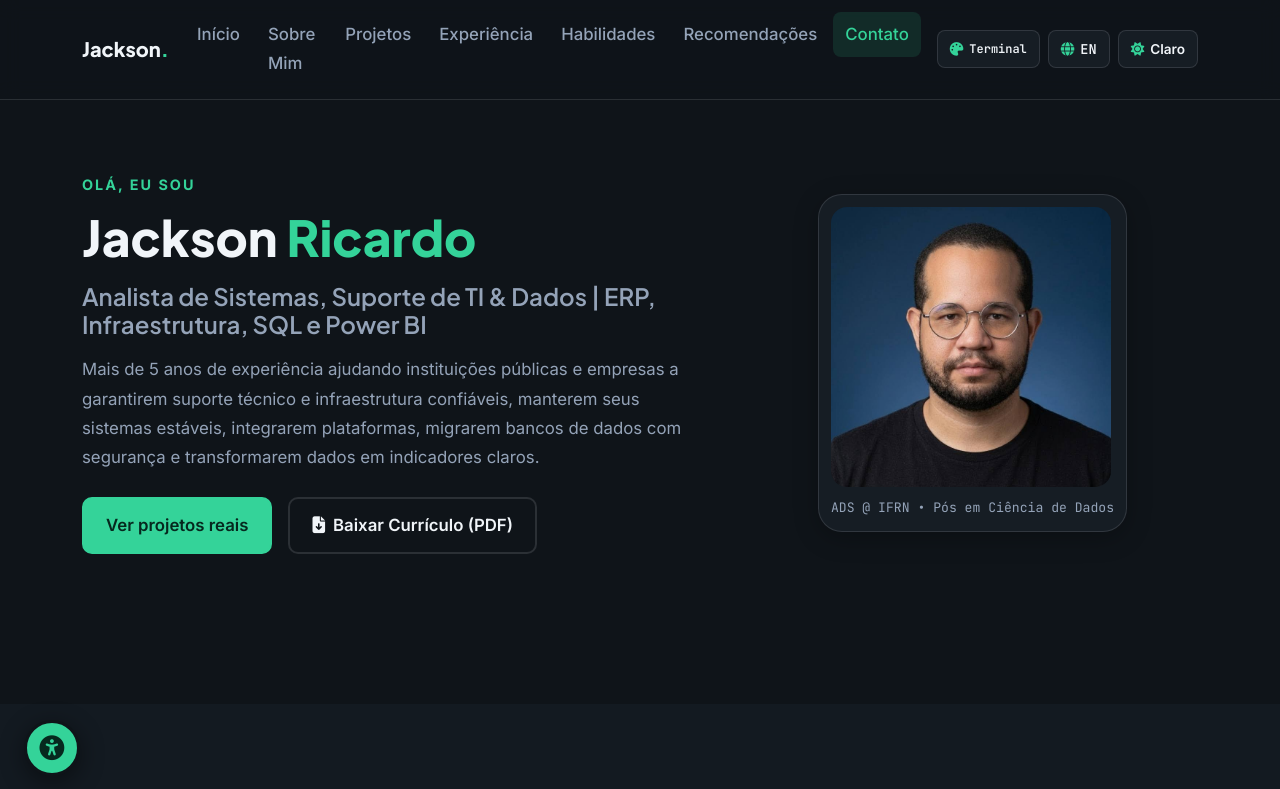
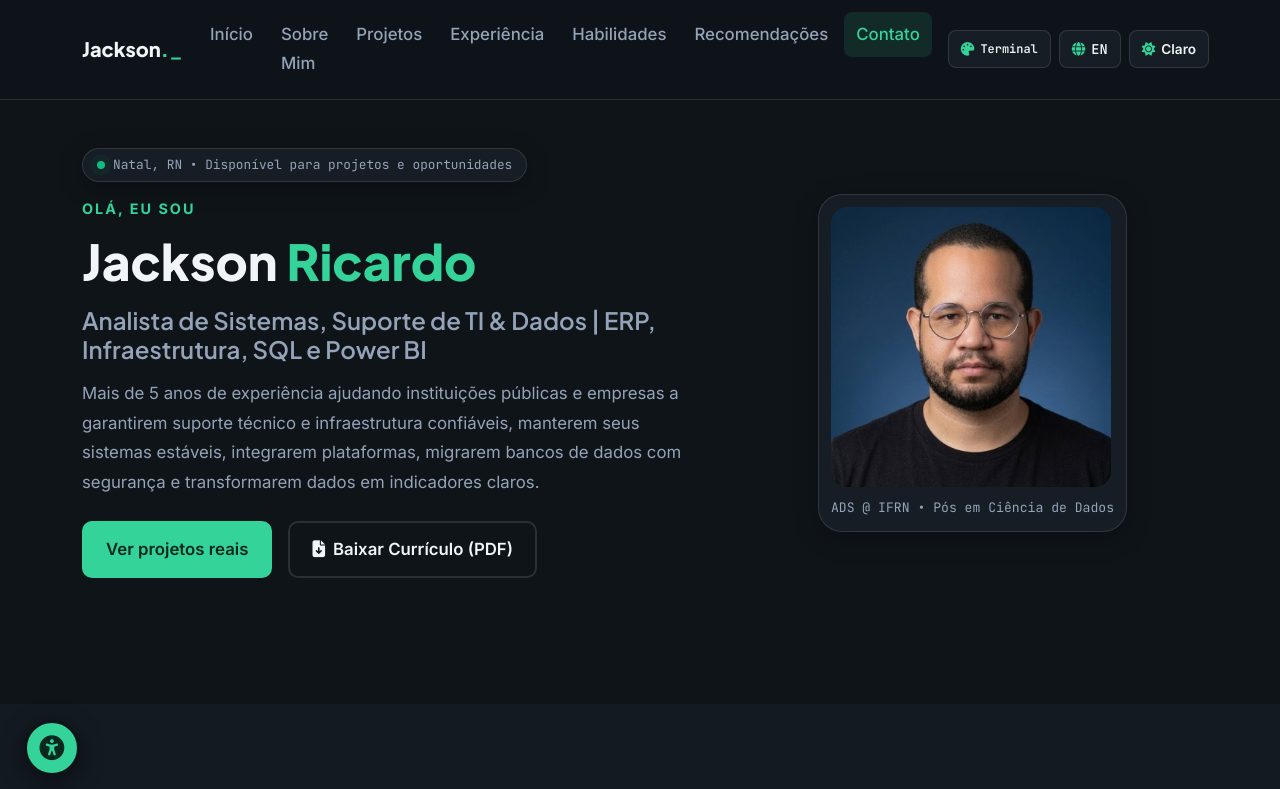
Before and after one commit to JacksonRicardo/Portfolio2026, a plain HTML site: page index.html in a window 1280 px wide. Shown: the top 789 px of the page. Drawn offline with nearby package versions, Linux system fonts and the light colour scheme.

Commit message:
feat(ui,content): adiciona micro-interacoes tech e destaca suporte de TI no SENAC

```diff
--- a/index.html
+++ b/index.html
@@ -89,10 +89,16 @@
         .section-index { display: inline-block; color: var(--primary); font-weight: 600; margin-bottom: 6px; }
         .section-title { font-size: 2rem; font-weight: 800; margin-bottom: 10px; }
 
-        /* 3. NAVBAR E CONTROLES */
+        /* 3. NAVBAR, EFEITOS TECH E CONTROLES */
         .navbar { background-color: var(--bg-navbar); backdrop-filter: blur(10px); border-bottom: 1px solid var(--border-color); padding: 12px 0; }
+        .scroll-progress { position: absolute; bottom: -1px; left: 0; height: 2px; width: 0%; background: var(--primary); transition: width 0.08s linear; z-index: 10; }
         .navbar-brand { color: var(--text-main) !important; font-weight: 800; font-size: 1.25rem; }
         .navbar-brand span { color: var(--primary); }
+        .cursor-blink { display: inline-block; color: var(--primary); font-family: 'JetBrains Mono', monospace; font-weight: 700; margin-left: 1px; animation: blink 1.1s step-end infinite; }
+        .status-pill { display: inline-flex; align-items: center; gap: 8px; background: var(--bg-card); border: 1px solid var(--border-color); padding: 5px 14px; border-radius: 999px; font-size: 0.8rem; color: var(--text-muted); margin-bottom: 14px; box-shadow: var(--shadow); }
+        .status-dot { width: 8px; height: 8px; border-radius: 50%; background-color: #10b981; box-shadow: 0 0 0 0 rgba(16, 185, 129, 0.7); animation: pulse-dot 2s infinite; flex-shrink: 0; }
+        @keyframes blink { 0%, 100% { opacity: 1; } 50% { opacity: 0; } }
+        @keyframes pulse-dot { 0% { box-shadow: 0 0 0 0 rgba(16, 185, 129, 0.65); } 70% { box-shadow: 0 0 0 7px rgba(16, 185, 129, 0); } 100% { box-shadow: 0 0 0 0 rgba(16, 185, 129, 0); } }
         .nav-link { color: var(--text-muted) !important; font-weight: 500; padding: 8px 12px !important; border-radius: 8px; }
         .nav-link:hover, .nav-link.active { color: var(--primary) !important; background-color: var(--primary-soft); }
         .control-btn { height: 38px; padding: 0 12px; border-radius: 8px; border: 1px solid var(--border-color); background-color: var(--bg-card); color: var(--text-main); display: inline-flex; align-items: center; gap: 6px; font-size: 0.85rem; font-weight: 600; cursor: pointer; transition: all 0.2s ease; }
@@ -166,7 +172,7 @@
     <header>
         <nav class="navbar navbar-expand-lg fixed-top" aria-label="Navegação principal">
             <div class="container">
-                <a class="navbar-brand brand-font" href="#home">Jackson<span>.</span></a>
+                <a class="navbar-brand brand-font" href="#home">Jackson<span>.</span><span class="cursor-blink" aria-hidden="true">_</span></a>
                 <div class="d-flex align-items-center gap-2 order-lg-last ms-lg-3">
                     <button id="paletteToggle" class="control-btn" type="button" aria-label="Alternar paleta de cores de TI" title="Testar outra paleta de cores">
                         <i class="fa-solid fa-palette" aria-hidden="true"></i>
@@ -196,6 +202,7 @@
                     </ul>
                 </div>
             </div>
+            <div id="scrollProgress" class="scroll-progress" aria-hidden="true"></div>
         </nav>
     </header>
 
@@ -206,6 +213,10 @@
             <div class="container">
                 <div class="row align-items-center gy-5 flex-column-reverse flex-lg-row">
                     <div class="col-lg-7 text-center text-lg-start">
+                        <div class="status-pill mono">
+                            <span class="status-dot" aria-hidden="true"></span>
+                            <span data-en="Natal, RN • Available for projects & opportunities">Natal, RN • Disponível para projetos e oportunidades</span>
+                        </div>
                         <p class="text-uppercase fw-bold mb-2" style="color: var(--primary); letter-spacing: 2px; font-size: 0.9rem;" data-en="HELLO, I AM">OLÁ, EU SOU</p>
                         <h1 id="hero-heading" class="hero-title">Jackson <span style="color: var(--primary);">Ricardo</span></h1>
                         <h2 class="h4 fw-semibold mb-3 hero-subtitle" style="color: var(--text-muted);" data-en="Systems, IT Support & Data Analyst | ERP, Infrastructure, SQL & Power BI">Analista de Sistemas, Suporte de TI & Dados | ERP, Infraestrutura, SQL e Power BI</h2>
@@ -374,7 +385,7 @@
                         <div class="timeline-date mono" data-en="2023 – 2024 · 1 yr & Feb 2026 – Present · 9 mos">2023 – 2024 · 1 ano e Fev 2026 – atual · 9 meses</div>
                         <h3 class="h5 fw-bold mb-1" data-en="Web Developer & IT Support Assistant">Desenvolvedor Web e Assistente de Suporte de TI</h3>
                         <div class="timeline-company">SENAC</div>
-                        <p class="text-muted small mb-2" data-en="<strong>IT Support Assistant (Feb 2026 – Present):</strong> Task automation with Python, development of core systems, and Power BI dashboards with ETL. Documentation of data flows and business rules, ticket management via GLPI (SLA), and intern coordination."><strong>Assistente de Suporte de TI (Fev 2026 – atual):</strong> Automação de rotinas com Python, desenvolvimento de sistemas básicos e dashboards em Power BI com ETL. Documentação de fluxos de dados e regras de negócio, gestão de chamados via GLPI (SLA) e coordenação de estagiários.</p>
+                        <p class="text-muted small mb-2" data-en="<strong>IT Support Assistant (Feb 2026 – Present):</strong> Technical IT support to users, incident troubleshooting, and ticket management via GLPI (SLA). Task automation with Python, development of core systems, and Power BI dashboards with ETL, alongside data flow documentation and intern coordination."><strong>Assistente de Suporte de TI (Fev 2026 – atual):</strong> Suporte técnico de TI aos usuários, resolução de incidentes e gestão de chamados via GLPI (SLA). Automação de rotinas com Python, desenvolvimento de sistemas básicos e dashboards em Power BI com ETL, além de documentação de fluxos de dados, regras de negócio e coordenação de estagiários.</p>
                         <p class="text-muted small mb-0" data-en="<strong>Web Developer (2023 – 2024):</strong> System deployment and front-end/back-end development in a Software House using Python, JavaScript, Django, React, and PostgreSQL. Feature implementation, bug fixing, and system integration in a collaborative team environment."><strong>Desenvolvedor Web (2023 – 2024):</strong> Implantação de sistema e desenvolvimento front-end e back-end em Software House, com Python, JavaScript, Django, React e PostgreSQL. Implementação de funcionalidades, correção de bugs e integração de sistemas, em trabalho em equipe.</p>
                     </div></article>
 
@@ -661,6 +672,11 @@
         });
 
         window.addEventListener('mousemove', e => { if (html.getAttribute('data-guide') === 'true') readingGuide.style.top = e.clientY + 'px'; });
+        const scrollBar = document.getElementById('scrollProgress');
+        window.addEventListener('scroll', () => {
+            const max = document.documentElement.scrollHeight - window.innerHeight;
+            scrollBar.style.width = (max > 0 ? (window.scrollY / max) * 100 : 0) + '%';
+        }, { passive: true });
 
         a11ySpeak.addEventListener('click', () => {
             if (!('speechSynthesis' in window)) return;
```
